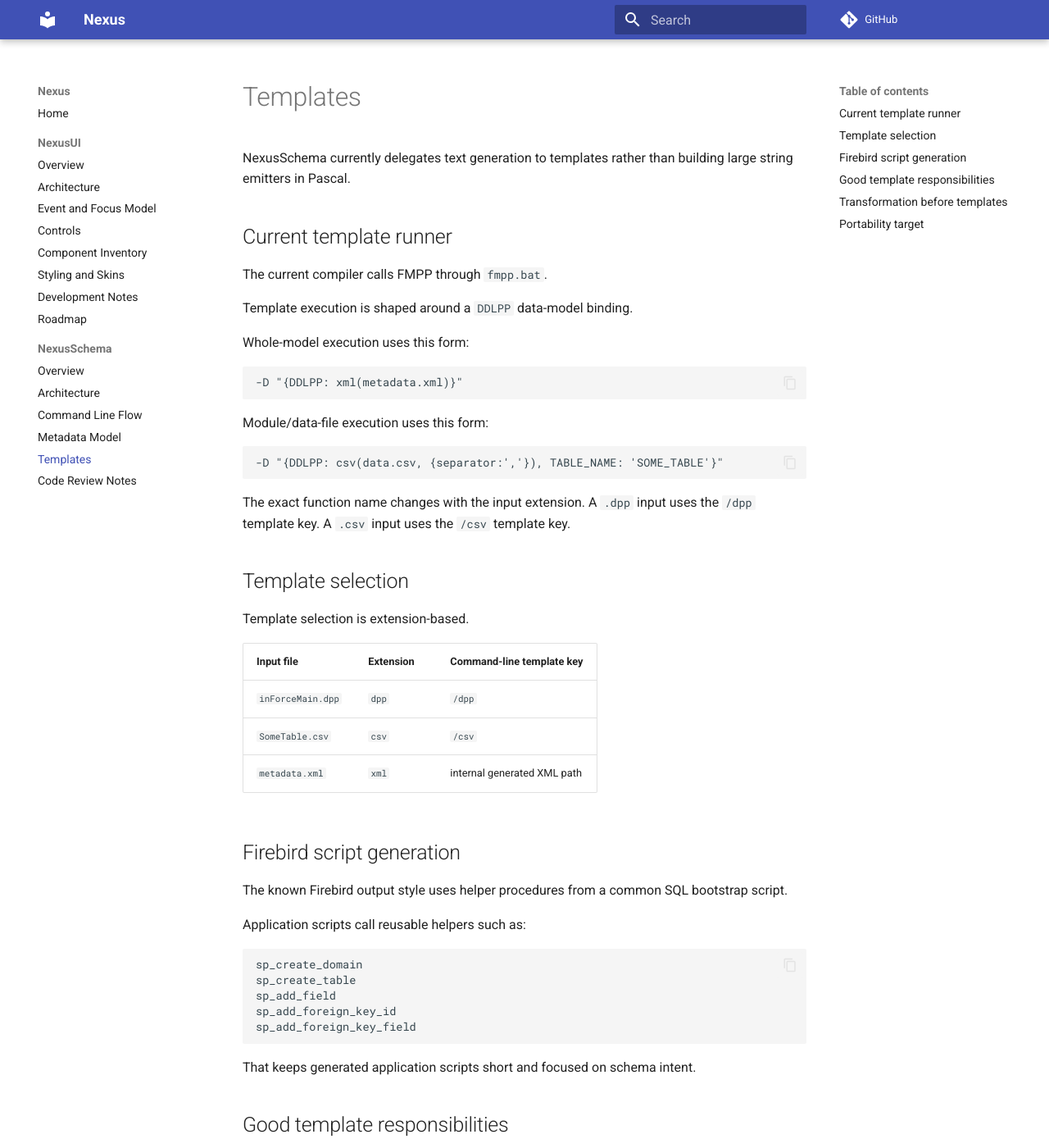
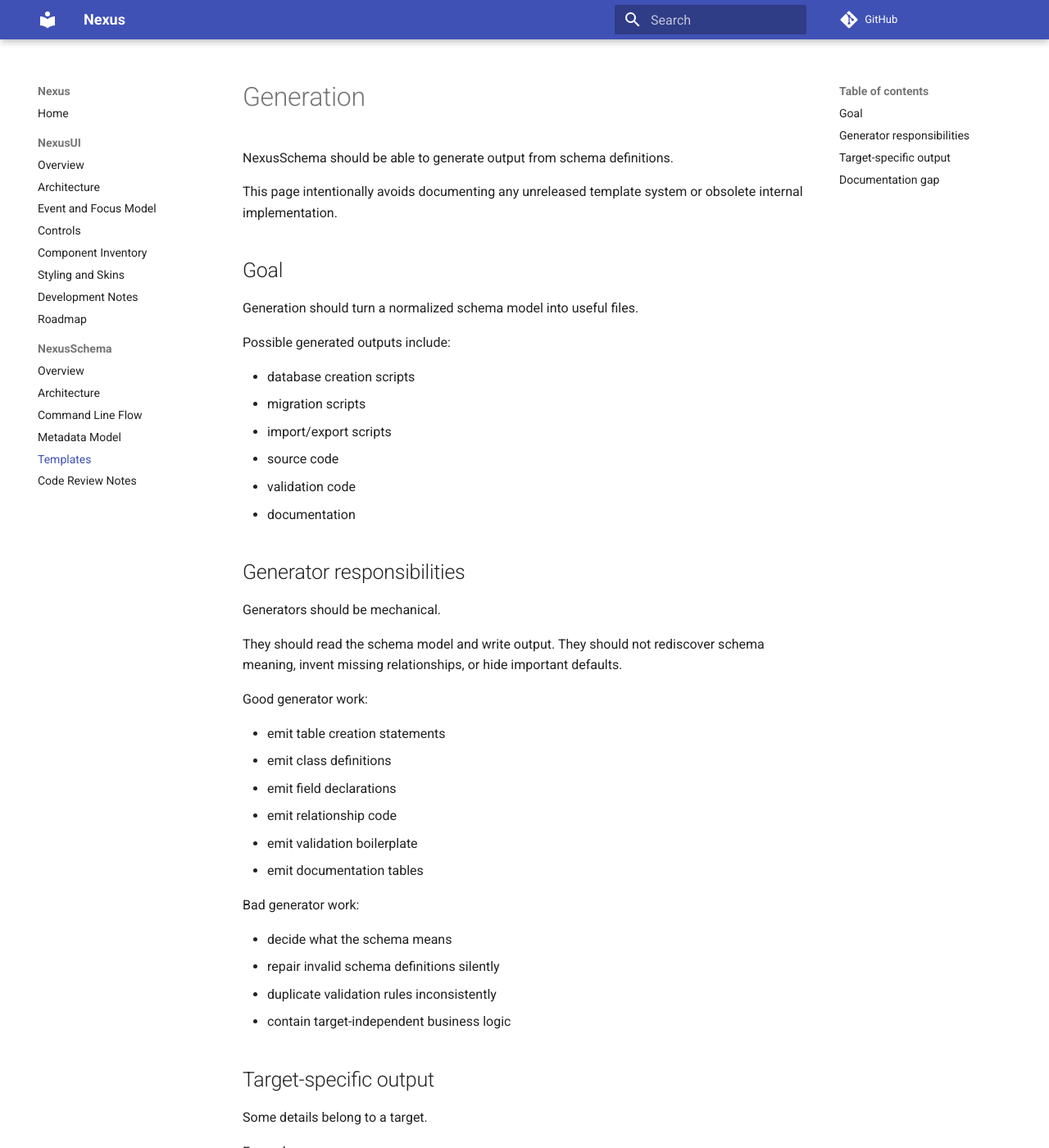
Before and after one commit to nxrp-dev/nexus, an MkDocs documentation site: the page built from docs/nexusschema/templates.md, in a window 1280 px wide and 1400 px high. Shown: the whole window at 82% size. Built offline with MkDocs 1.6.1 and Material for MkDocs 9.7.7, drawn with Linux system fonts in a browser that asks for light colours; comment, search, counter and statistics services are not loaded; some of the changed text lies outside the part shown.

Commit message:
Replace NexusSchema generation docs with public version

````diff
--- a/docs/nexusschema/templates.md
+++ b/docs/nexusschema/templates.md
@@ -1,81 +1,59 @@
-# Templates
+# Generation
 
-NexusSchema currently delegates text generation to templates rather than building large string emitters in Pascal.
+NexusSchema should be able to generate output from schema definitions.
 
-## Current template runner
+This page intentionally avoids documenting any unreleased template system or obsolete internal implementation.
 
-The current compiler calls FMPP through `fmpp.bat`.
+## Goal
 
-Template execution is shaped around a `DDLPP` data-model binding.
+Generation should turn a normalized schema model into useful files.
 
-Whole-model execution uses this form:
+Possible generated outputs include:
 
-```text
--D "{DDLPP: xml(metadata.xml)}"
-```
+- database creation scripts
+- migration scripts
+- import/export scripts
+- source code
+- validation code
+- documentation
 
-Module/data-file execution uses this form:
+## Generator responsibilities
 
-```text
--D "{DDLPP: csv(data.csv, {separator:','}), TABLE_NAME: 'SOME_TABLE'}"
-```
+Generators should be mechanical.
 
-The exact function name changes with the input extension. A `.dpp` input uses the `/dpp` template key. A `.csv` input uses the `/csv` template key.
+They should read the schema model and write output. They should not rediscover schema meaning, invent missing relationships, or hide important defaults.
 
-## Template selection
+Good generator work:
 
-Template selection is extension-based.
+- emit table creation statements
+- emit class definitions
+- emit field declarations
+- emit relationship code
+- emit validation boilerplate
+- emit documentation tables
 
-| Input file | Extension | Command-line template key |
-| --- | --- | --- |
-| `inForceMain.dpp` | `dpp` | `/dpp` |
-| `SomeTable.csv` | `csv` | `/csv` |
-| `metadata.xml` | `xml` | internal generated XML path |
+Bad generator work:
 
-## Firebird script generation
+- decide what the schema means
+- repair invalid schema definitions silently
+- duplicate validation rules inconsistently
+- contain target-independent business logic
 
-The known Firebird output style uses helper procedures from a common SQL bootstrap script.
+## Target-specific output
 
-Application scripts call reusable helpers such as:
+Some details belong to a target.
 
-```text
-sp_create_domain
-sp_create_table
-sp_add_field
-sp_add_foreign_key_id
-sp_add_foreign_key_field
-```
+Examples:
 
-That keeps generated application scripts short and focused on schema intent.
+- SQL dialect syntax
+- identifier quoting rules
+- filename extensions
+- type mapping
+- reserved word handling
+- script batching rules
 
-## Good template responsibilities
+Those should be handled by the generator for that target, not by the source schema definition.
 
-Templates should emit mechanical text.
+## Documentation gap
 
-Good template work:
-
-- table creation statements
-- field creation calls
-- foreign key creation calls
-- index creation blocks
-- generated import scripts
-- repetitive boilerplate output
-
-Poor template work:
-
-- deciding core schema meaning
-- duplicating parser rules
-- compensating for missing transformation logic
-- hiding required defaults that belong in the model
-
-## Transformation before templates
-
-If multiple templates need the same derived value, calculate it in `TMetaDataTransform` and store it in the model before template execution.
-
-Do not copy the same derivation across templates.
-
-## Portability target
-
-The template runner path should become configurable.
-
-The current hard-coded FMPP location is useful for a local prototype, but the documentation, batch files, and future CI should be able to run from a clean checkout without assuming `c:\fmpp\bin\fmpp.bat`.
+Once the public generator system exists, this page should list the available targets and include exact runnable examples.
````
